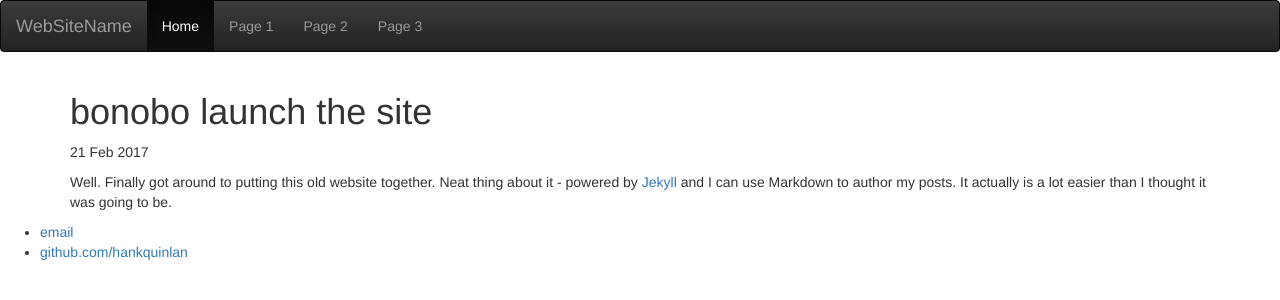
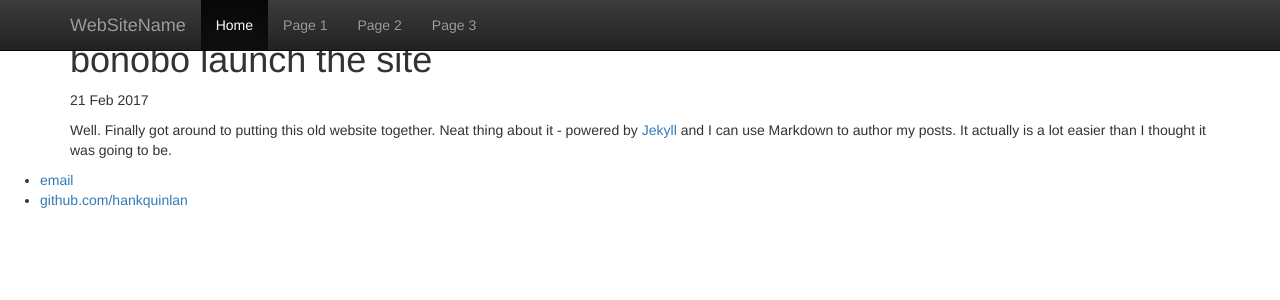
Before and after one commit to bonobo/bonobo.github.io, a Jekyll site: the page built from _posts/2017-02-21-bonobo's-first-post.md, in a window 1280 px wide. Shown: the top 300 px of the page. Built offline with Jekyll 4.4.1, drawn with Linux system fonts in a browser that asks for light colours.

Commit message:
Fixed navbar

```diff
--- a/_layouts/default.html
+++ b/_layouts/default.html
@@ -1,6 +1,6 @@
 <!DOCTYPE html>
 	<html>
-		{% include header.html %}
+		<!-- {% include header.html %} -->
 		<!-- <head> -->
 			<!-- <title>{{ page.title }}</title> -->
 			<!-- link to main stylesheet -->
@@ -15,8 +15,8 @@
 	        		<li><a href="/blog">Blog</a></li>
 	    		</ul>
 			</nav> -->
-			<nav class="navbar navbar-inverse">
-			  <div class="container-fluid">
+			<nav class="navbar navbar-inverse navbar-fixed-top">
+			  <div class="container">
 			    <div class="navbar-header">
 			      <a class="navbar-brand" href="#">WebSiteName</a>
 			    </div>
```
